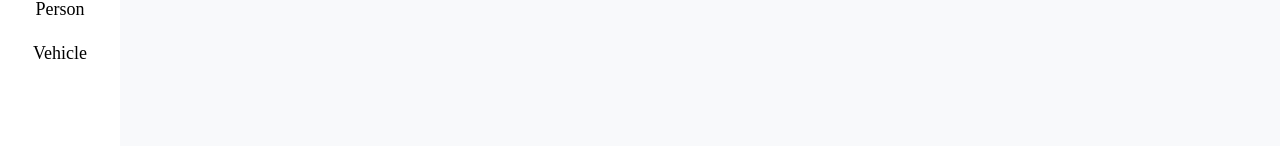
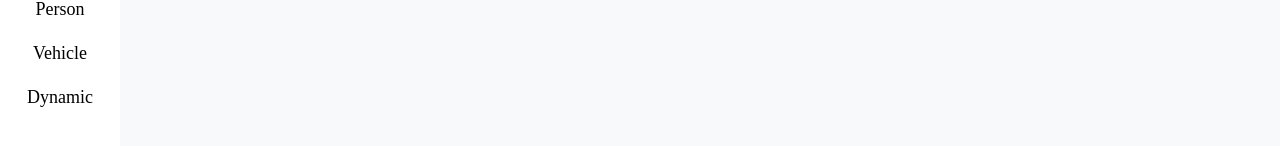
Before and after one commit to royalrose123/royal_Next.js, a Next.js app: page / in a window 1280 px wide. Shown: the part 194-340 px from the top of the page. Built offline with nearby package versions, Linux system fonts and the light colour scheme.

Commit message:
Update Layout

```diff
--- a/src/layouts/layout.js
+++ b/src/layouts/layout.js
@@ -1,6 +1,6 @@
 import React from 'react'
 import PropTypes from 'prop-types'
-import Head from 'next/head'
+
 import styles from './style.module.scss'
 import classnames from 'classnames/bind'
 
@@ -37,14 +37,14 @@ function Layout(props) {
       name: 'Vehicle',
       path: 'vehicle',
     },
+    {
+      name: 'Dynamic',
+      path: 'dynamic',
+    },
   ]
 
   return (
     <>
-      <Head>
-        <title>Royal</title>
-        <link rel='icon' href='/favicon.ico' />
-      </Head>
       <div className={cx('layout')}>
         <div className={cx('layout__header')} />
         <div className={cx('layout__main')}>
```
